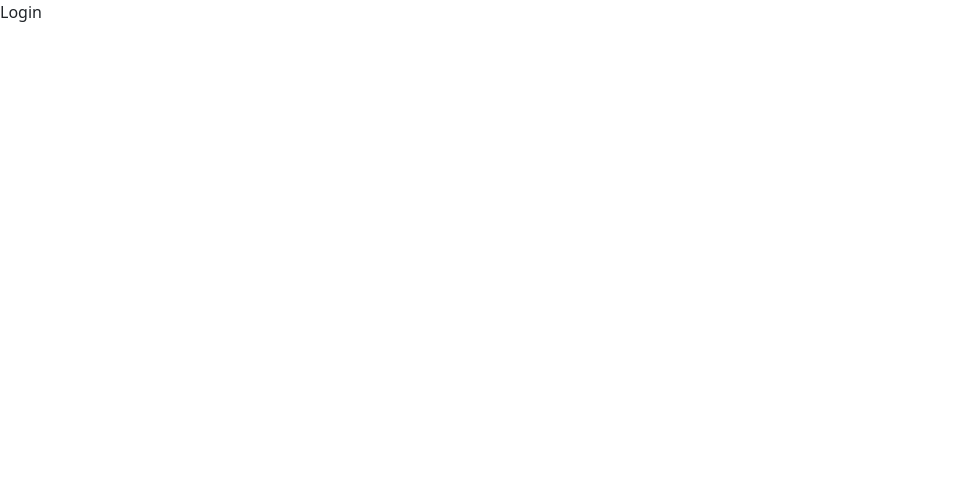
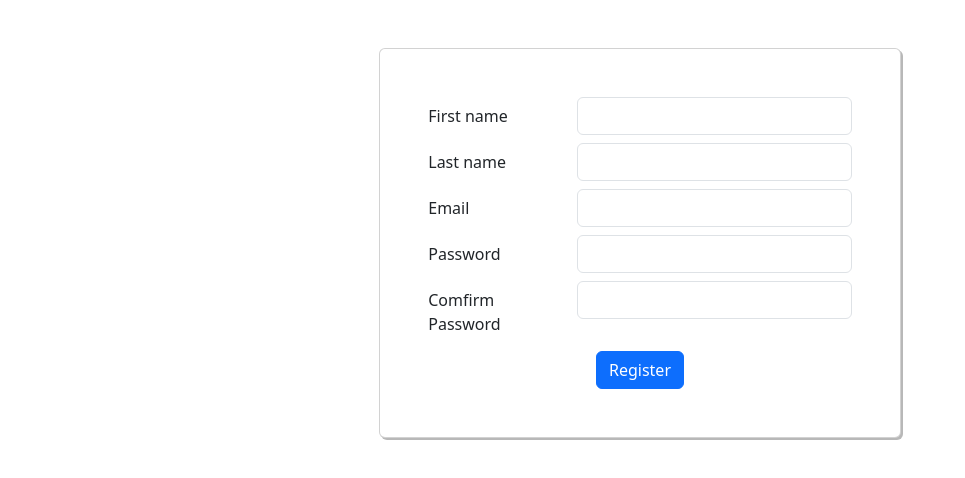
Before and after one commit to ashangrajapaksha/weather_demo_app, a React (Vite) app: page / in a window 1280 px wide. Shown: the top 478 px of the page, without its empty margins (0-965 px from the left). Built offline with nearby package versions, Linux system fonts and the light colour scheme.

Commit message:
feat: Implement user registration form
- Add user registration form layout
- Include form validation for all required fields

```diff
--- a/src/App.css
+++ b/src/App.css
@@ -1,2 +1,3 @@
 @import "./components/WeatherCard/WeatherCard.scss";
 @import "./pages/Home/Home.scss";
+@import "./pages/Register/Register.scss";
--- a/src/App.tsx
+++ b/src/App.tsx
@@ -9,8 +9,8 @@ const App: React.FC = () => {
   return (
     <Router>
       <Routes>
-        <Route path="/" Component={Login} />
-        <Route path="/register" Component={Register} />
+        <Route path="/login" Component={Login} />
+        <Route path="/" Component={Register} />
       </Routes>
     </Router>
   );
--- a/src/components/RegisterForm/RegisterForm.tsx
+++ b/src/components/RegisterForm/RegisterForm.tsx
@@ -1,5 +1,194 @@
-import React from "react";
+import React, { useState } from "react";
+import { Errors, RegisterData } from "../../types/AuthData";
+import Button from "../Button/Button";
+import { useNavigate } from "react-router-dom";
 
 const RegisterForm: React.FC = () => {
-  return <div>RegisterForm</div>;
+  const [userData, setUserData] = useState<RegisterData>({
+    firstName: "",
+    lastName: "",
+    email: "",
+    password: "",
+    confirmPassword: "",
+  });
+
+  const [errors, setErrors] = useState<Errors>({});
+
+  const navigate = useNavigate();
+
+  const handleSubmit = async (e: React.FormEvent<HTMLFormElement>) => {
+    e.preventDefault();
+    const validationErrors = validateForm();
+    if (Object.keys(validationErrors).length > 0) {
+      setErrors(validationErrors);
+    } else {
+      // console.log(userData);
+      navigate("/login");
+    }
+  };
+
+  const handleChange = (e: React.ChangeEvent<HTMLInputElement>) => {
+    const { name, value } = e.target;
+    setUserData({
+      ...userData,
+      [name]: value,
+    });
+    if (name === "password" || name === "confirmPassword") {
+      const password = name === "password" ? value : userData.password;
+      const confirmPassword =
+        name === "confirmPassword" ? value : userData.confirmPassword;
+
+      const newErrors: Errors = {};
+
+      if (password !== confirmPassword) {
+        newErrors.confirmPassword = "Passwords do not match";
+      }
+
+      if (password.length < 8) {
+        newErrors.password = "Password must be at least 8 characters";
+      } else if (!/[A-Z]/.test(password)) {
+        newErrors.password =
+          "Password must contain at least one uppercase letter";
+      } else if (password.replace(/[^0-9]/g, "").length < 2) {
+        newErrors.password = "Password must contain at least two numbers";
+      }
+
+      setErrors((prevErrors) => ({
+        ...prevErrors,
+        ...newErrors,
+        confirmPassword: newErrors.confirmPassword || "",
+        password: newErrors.password || "",
+      }));
+    }
+  };
+
+  const validateForm = (): Errors => {
+    const errors: Errors = {};
+
+    if (!userData.email) {
+      errors.email = "Email is required";
+    } else if (!/\S+@\S+\.\S+/.test(userData.email)) {
+      errors.email = "Email address is invalid";
+    }
+
+    if (!userData.password) {
+      errors.password = "password is requied";
+    } else if (userData.password.length < 8) {
+      errors.password = "Password must be at least 8 characters";
+    } else if (!/[A-Z]/.test(userData.password)) {
+      errors.password = "Password must contain at least one uppercase letter";
+    } else if (userData.password.replace(/[^0-9]/g, "").length < 2) {
+      errors.password = "Password must contain at least two numbers";
+    }
+
+    if (userData.password !== userData.confirmPassword) {
+      errors.confirmPassword = "Passwords do not match";
+    }
+    return errors;
+  };
+  return (
+    <div className="d-flex">
+      <form onSubmit={handleSubmit}>
+        <div className="d-flex flex-column gap-2">
+          <div className="form-group row">
+            <label htmlFor="fName" className="col-md-4 col-form-label">
+              First name
+            </label>
+            <div className="col-md-8">
+              <input
+                type="text"
+                className="form-control"
+                name="firstName"
+                id="fName"
+                value={userData?.firstName}
+                onChange={handleChange}
+              />
+            </div>
+          </div>
+          <div className="form-group row">
+            <label htmlFor="lName" className="col-md-4 col-form-label">
+              Last name
+            </label>
+            <div className="col-md-8">
+              <input
+                type="text"
+                className="form-control"
+                name="lastName"
+                id="lName"
+                value={userData?.lastName}
+                onChange={handleChange}
+              />
+            </div>
+          </div>
+          <div className="form-group row">
+            <label htmlFor="email" className="col-md-4 col-form-label">
+              Email
+            </label>
+            <div className="col-md-8">
+              <input
+                type="email"
+                className="form-control"
+                name="email"
+                id="email"
+                value={userData?.email}
+                onChange={handleChange}
+              />
+              {errors.email && (
+                <span style={{ color: "red" }}>{errors.email}</span>
+              )}
+            </div>
+          </div>
+          <div className="form-group row">
+            <label htmlFor="password" className="col-md-4 col-form-label">
+              Password
+            </label>
+            <div className="col-md-8">
+              <input
+                type="password"
+                className="form-control"
+                name="password"
+                id="password"
+                value={userData?.password}
+                onChange={handleChange}
+              />
+              {errors.password && (
+                <span style={{ color: "red" }}>{errors.password}</span>
+              )}
+            </div>
+          </div>
+          <div className="form-group row">
+            <label
+              htmlFor="confirmPassword"
+              className="col-md-4 col-form-label"
+            >
+              Comfirm Password
+            </label>
+            <div className="col-md-8">
+              <input
+                type="password"
+                className="form-control"
+                name="confirmPassword"
+                id="confirmPassword"
+                value={userData?.confirmPassword}
+                onChange={handleChange}
+              />
+              {errors.confirmPassword && (
+                <span style={{ color: "red" }}>{errors.confirmPassword}</span>
+              )}
+            </div>
+          </div>
+
+          <div className="d-flex justify-content-center">
+            <Button
+              label="Register"
+              type="submit"
+              className="btn-primary btn-md"
+            />
+          </div>
+        </div>
+      </form>
+    </div>
+  );
 };
+
+export default RegisterForm;
--- /dev/null
+++ b/src/pages/Register/Register.scss
@@ -0,0 +1,3 @@
+.register-wrap-card {
+  box-shadow: 2px 2px #88888898;
+}
--- a/src/pages/Register/Register.tsx
+++ b/src/pages/Register/Register.tsx
@@ -1,5 +1,14 @@
+import React from "react";
+import RegisterForm from "../../components/RegisterForm/RegisterForm";
+
 const Register: React.FC = () => {
-  return <div>Register</div>;
+  return (
+    <div className="d-flex justify-content-center align-items-center mt-5">
+      <div className="card p-md-5 register-wrap-card">
+        <RegisterForm />
+      </div>
+    </div>
+  );
 };
 
 export default Register;
--- /dev/null
+++ b/src/types/AuthData.ts
@@ -0,0 +1,18 @@
+export type RegisterData = {
+  firstName: string;
+  lastName: string;
+  email: string;
+  password: string;
+  confirmPassword: string;
+};
+
+export type Errors = {
+  email?: string;
+  password?: string;
+  confirmPassword?: string;
+};
+
+export type LoginData = {
+  email: string;
+  password: string;
+};
```
